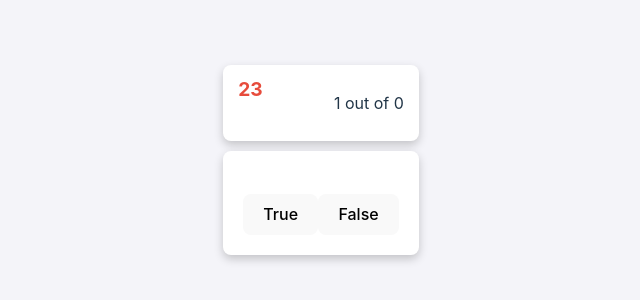
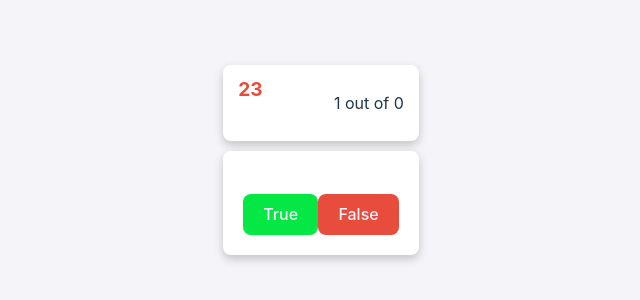
Before and after one commit to Roamer15/quiz-game-redux, a React (Vite) app: page /quizpage/1 in a window 1280 px wide. Shown: the part 240-540 px from the top of the page, without its empty margins (319-959 px from the left). Built offline with nearby package versions, Linux system fonts and the light colour scheme.

Commit message:
Question button color restored

```diff
--- a/src/index.css
+++ b/src/index.css
@@ -181,12 +181,23 @@ button:focus-visible {
   margin-bottom: 15px;
 }
 
+.correct {
+  background-color: #05e745;
+  color: #f4f4f9;
+}
+
+.wrong {
+  background-color: #e74c3c;
+  color: #f4f4f9;
+}
+
 /* Buttons */
 .btn {
   display: flex;
   justify-content: space-around;
   margin-top: 10px;
 }
+
 .result-container {
   text-align: center;
   padding: 20px;
```
